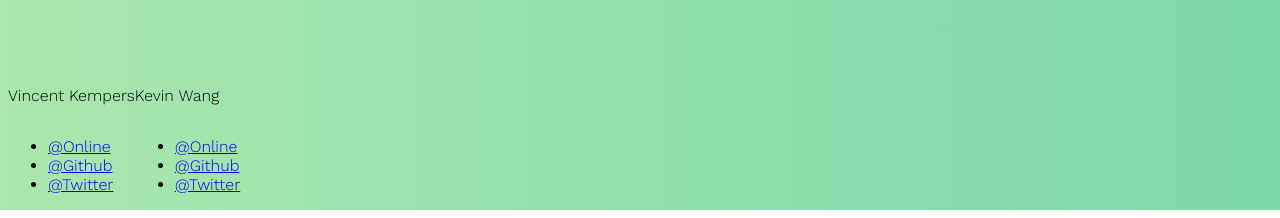
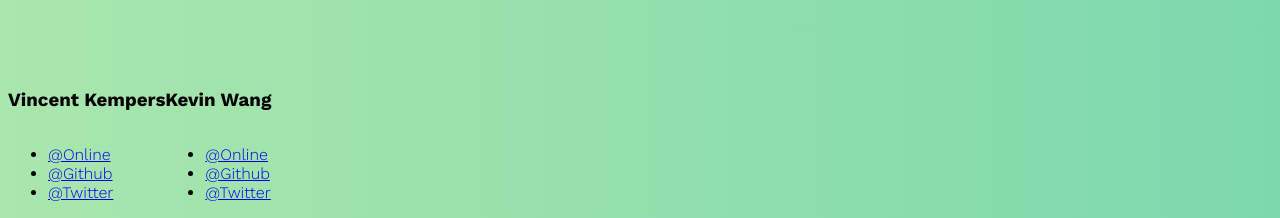
Before and after one commit to Bowtyi/Bowtyi, a plain HTML site: page index.html in a window 1280 px wide. Shown: the part 738-956 px from the top of the page. Drawn offline with nearby package versions, Linux system fonts and the light colour scheme.

Commit message:
change heading

```diff
--- a/index.html
+++ b/index.html
@@ -24,7 +24,7 @@
     </main>
     <section>
       <article>
-        <p>Vincent Kempers</p>
+        <h3>Vincent Kempers</h3>
         <ul>
           <li><a href="https://vncn.tk/#home">@Online</a></li>
           <li><a href="https://github.com/VincentKempers">@Github</a></li>
@@ -32,7 +32,7 @@
         </ul>
       </article>
       <article>
-        <p>Kevin Wang</p>
+        <h3>Kevin Wang</h3>
         <ul>
           <li><a href="https://www.kyunwang.nl">@Online</a></li>
           <li><a href="https://github.com/kyunwang">@Github</a></li>
```
